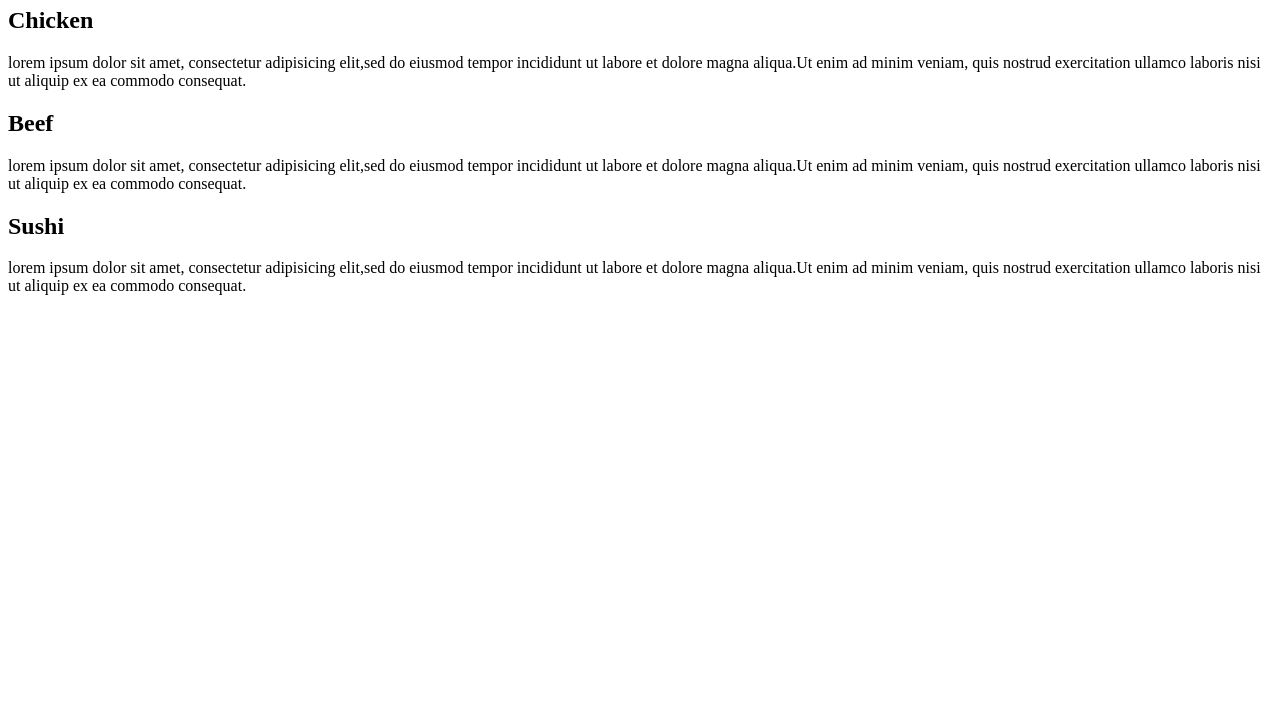
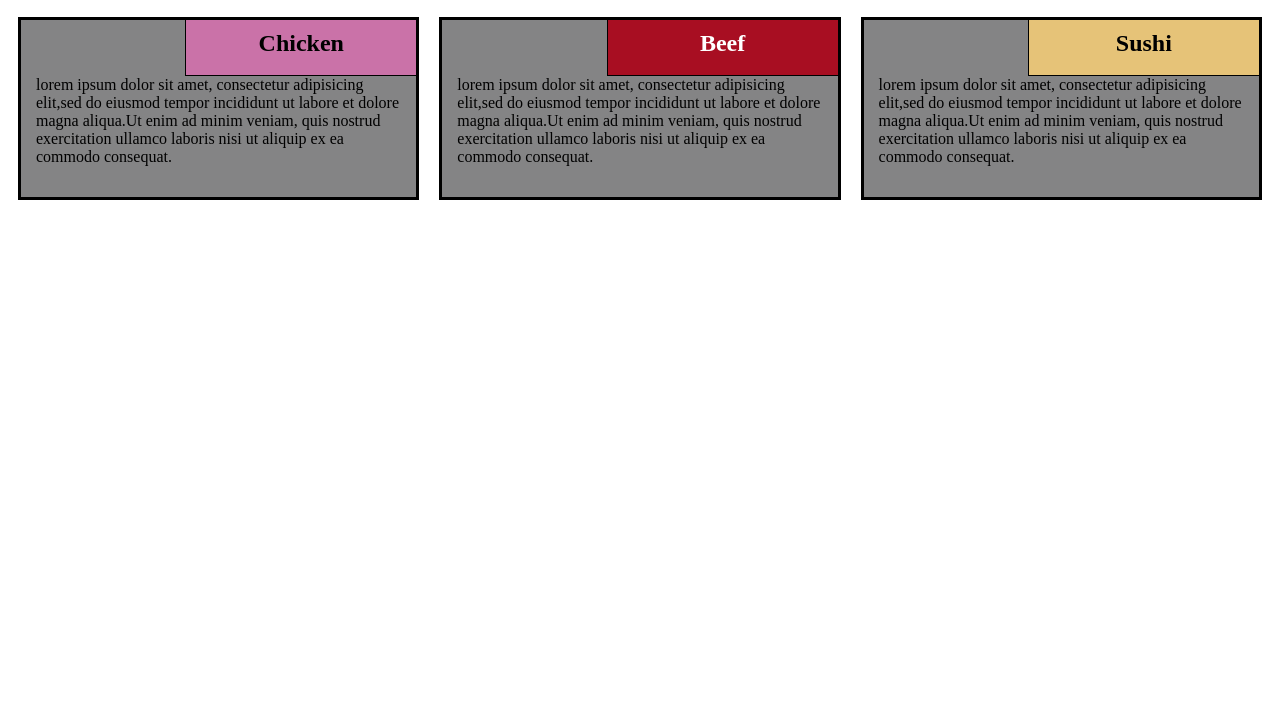
Before and after one commit to tiya-gebi/coursera_test, a plain HTML site: page module2-solution/index.html in a window 1280 px wide. Shown: the part 73-800 px from the top of the page. Drawn offline with Linux system fonts and the light colour scheme.

Commit message:
Update index.html

```diff
--- a/module2-solution/index.html
+++ b/module2-solution/index.html
@@ -6,7 +6,7 @@
     <meta name="viewport" content=
         "width=device-width, initial-scale=1.0">
         <!-- <link rel="stylesheet" href="./css/style.css"> -->
-    <link href="style .css" type="text/css" rel="stylesheet" />
+    <link href="module2-solution.css" type="text/css" rel="stylesheet" />
 </head>
 
 <body>
```
